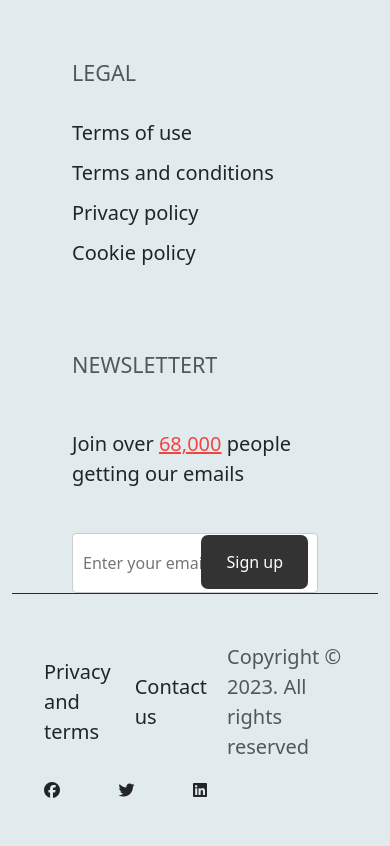
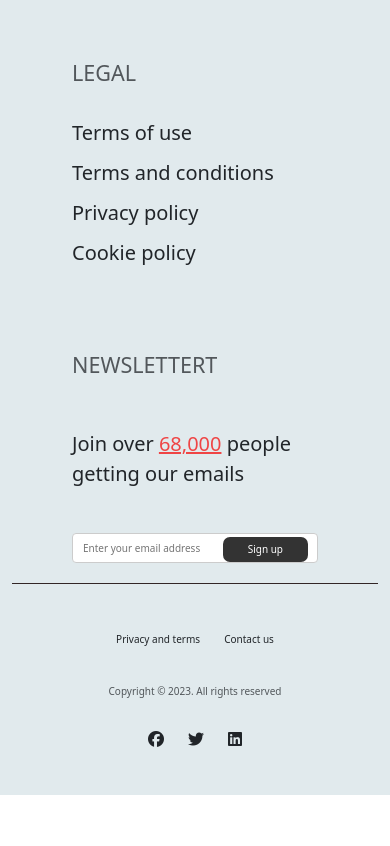
Before and after one commit to dev-bishwendu/creative-agency-vcamp, a plain HTML site: page index.html in a window 390 px wide. Shown: the part 6363-7209 px from the top of the page. After the commit the page ends 7158 px from the top, so only its background shows below. Drawn offline with nearby package versions, Linux system fonts and the light colour scheme.

Commit message:
responsive done-footer

```diff
--- a/css/responsive.css
+++ b/css/responsive.css
@@ -176,18 +176,36 @@
         flex-direction: column !important;
         gap: 60px !important;
     }
+    .sign-up-form{
+        padding-bottom: 20px !important;
+    }
+    .sign-up-form input{
+        height: 30px !important;
+    }
+    .search-field{
+        font-size: 10px !important;
+    }
+    .search-button{
+        font-size: 10px !important;
+        padding: 0px 25px !important;
+        height: 50% !important;
+        margin: 2px 0px !important;
+    }
     /* ------ terms and condition ------- */
 
     /* ------ footer section ------- */
 
     .footer{
-        display: grid !important;
-        grid-template-columns: repeat(2, 1fr) !important;
-        gap: 20px !important;
-        margin: auto !important;
-        margin-inline: 20px !important;
+        flex-direction: column !important;
+        justify-content: space-between !important;
         align-items: center !important;
-        justify-content: center !important;
+        gap: 30px !important;
+    }
+    .policy a{
+        font-size: 10px !important;
+    }
+    .copyright a{
+        font-size: 10px !important;
     }
     /* ------ footer section ------- */
 }
@@ -293,13 +311,10 @@
     /* ------ footer section ------- */
 
     .footer{
-        display: grid !important;
-        grid-template-columns: repeat(2, 1fr) !important;
-        gap: 20px !important;
-        margin: auto !important;
-        margin-inline: 20px !important;
+        flex-direction: column !important;
+        justify-content: space-between !important;
         align-items: center !important;
-        justify-content: space-between !important;
+        gap: 30px !important;
     }
     /* ------ footer section ------- */
 }
--- a/css/style.css
+++ b/css/style.css
@@ -295,14 +295,14 @@ blockquote cite a:hover{
     color: rgb(239, 69, 69) !important;
     cursor: pointer;
 }
-.sing-up-form{
+.sign-up-form{
     position: relative;
     width: 100%;
     max-width: 400px;
     margin: auto;
     margin-top: 20px;
 }
-.sing-up-form input{
+.sign-up-form input{
     width: 100%;
     height: 60px;
     padding: 0 10px;
@@ -311,7 +311,7 @@ blockquote cite a:hover{
     font-size: 16px;
     color: #333;
 }
-.sing-up-form button{
+.sign-up-form button{
     position: absolute;
     top: 2px;
     right: 10px;
@@ -325,7 +325,7 @@ blockquote cite a:hover{
     background-color: #333;
     cursor: pointer;
 }
-.sing-up-form button:hover{
+.sign-up-form button:hover{
     background-color: rgb(239, 69, 69) !important;
 }
 .border-bottom{
--- a/index.html
+++ b/index.html
@@ -460,7 +460,7 @@
                 <div class="flex-column justify-content-between align-items-start">
                     <p class="text-muted fs-4 fw-light text-uppercase pb-2">newslettert</p>
                     <p class="fs-5 py-4">Join over <span class="text-decoration-underline" style="color: rgb(239, 69, 69);">68,000</span> people getting our emails</p>
-                    <form class="sing-up-form" action="#">
+                    <form class="sign-up-form" action="#">
                         <input type="text" placeholder="Enter your email address" class="search-field">
                         <button type="submit" class="search-button">Sign up</button>
                     </form>
@@ -480,7 +480,9 @@
                     <a class="text-decoration-none text-dark fs-5" href="#">Privacy and terms</a>
                     <a class="text-decoration-none text-dark fs-5" href="">Contact us</a>
                 </div>
-                <a class="fs-5 text-muted align-items-center text-decoration-none" href="#">Copyright &copy; 2023. All rights reserved</a>
+                <div class="copyright">
+                    <a class="fs-5 text-muted align-items-center text-decoration-none" href="#">Copyright &copy; 2023. All rights reserved</a>
+                </div>
                 <div class="social-icon d-flex justify-content-between align-items-center gap-4">
                     <i class="fa-brands fa-facebook fa-1.5x"></i>
                     <i class="fa-brands fa-twitter fa-1.5x"></i>
```
